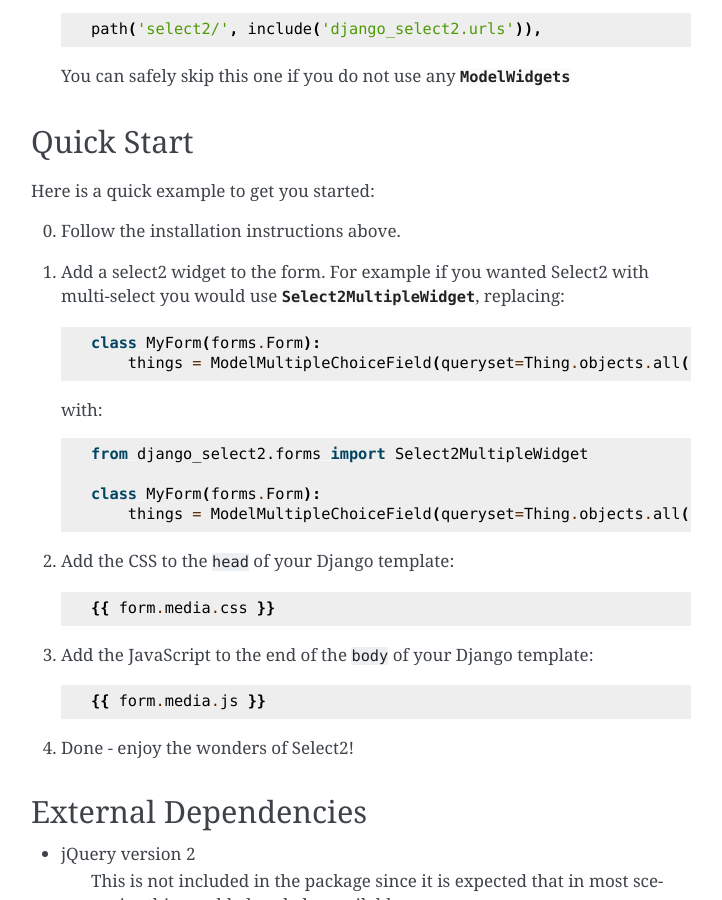
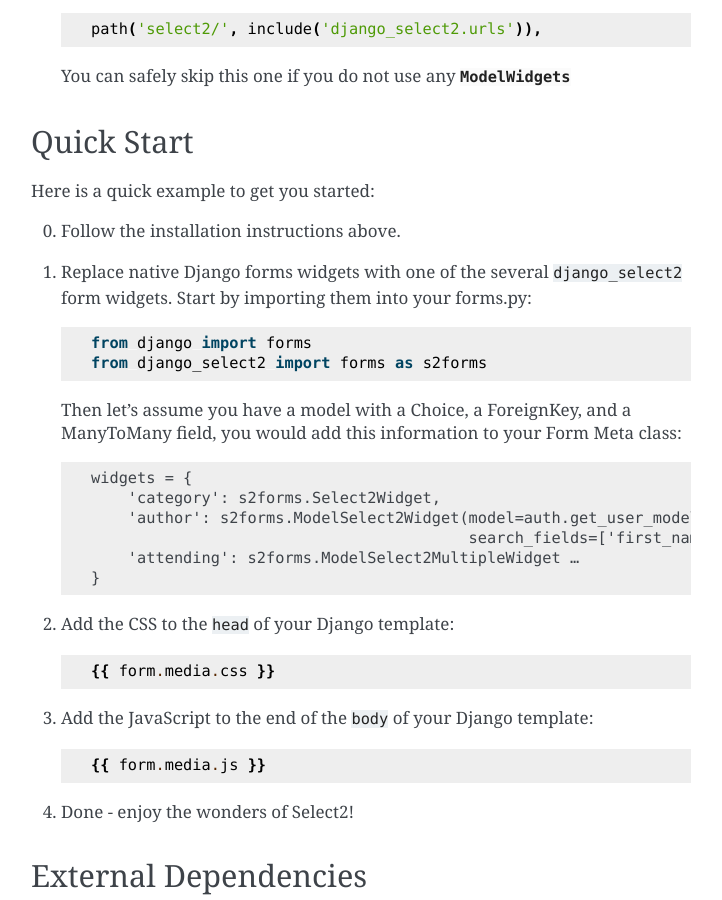
Before and after one commit to applegrew/django-select2, a Sphinx documentation site: the page built from docs/get_started.rst, in a window 1280 px wide and 900 px high, scrolled down 769 px. Shown: the whole window, without its empty margins (389-1111 px from the left). Built offline with Sphinx 7.4.7, drawn with Linux system fonts in a browser that asks for light colours.

Commit message:
more explicit docs

```diff
--- a/docs/get_started.rst
+++ b/docs/get_started.rst
@@ -42,19 +42,22 @@
 
 0. Follow the installation instructions above.
 
-1. Add a select2 widget to the form. For example if you wanted Select2 with multi-select you would use
-   :class:`Select2MultipleWidget <.django_select2.forms.Select2MultipleWidget>`,
-   replacing::
+1. Replace native Django forms widgets with one of the several ``django_select2`` form widgets.
+   Start by importing them into your forms.py::
 
-        class MyForm(forms.Form):
-            things = ModelMultipleChoiceField(queryset=Thing.objects.all())
+     from django import forms
+     from django_select2 import forms as s2forms
 
-   with::
+   Then let's assume you have a model with a Choice, a ForeignKey, and a
+   ManyToMany field, you would add this information to your Form Meta
+   class::
 
-        from django_select2.forms import Select2MultipleWidget
-
-        class MyForm(forms.Form):
-            things = ModelMultipleChoiceField(queryset=Thing.objects.all(), widget=Select2MultipleWidget)
+        widgets = {
+            'category': s2forms.Select2Widget,
+            'author': s2forms.ModelSelect2Widget(model=auth.get_user_model(),
+                                                 search_fields=['first_name', 'last_name', 'username', 'email']),
+            'attending': s2forms.ModelSelect2MultipleWidget …
+        }
 
 2. Add the CSS to the ``head`` of your Django template::
 
```
